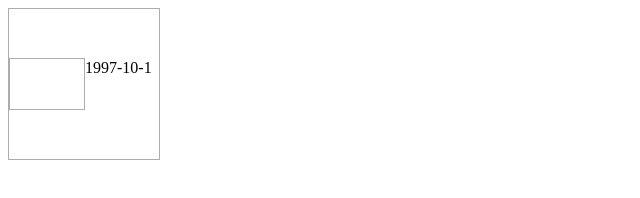
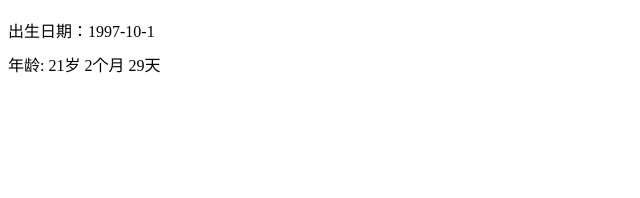
Before and after one commit to yewenjunfighting/v-birthday-directive, a plain HTML site: page index.html in a window 1280 px wide. Shown: the whole page, without its empty margins (0-640 px from the left). Drawn offline with nearby package versions, Linux system fonts and the light colour scheme.

Commit message:
debug : the problem of display

```diff
--- a/birthday.js
+++ b/birthday.js
@@ -1,6 +1,10 @@
+let ans = '年龄';
+let getAge = '';
+function clear(it){
+    clearInterval(it);
+}
 Vue.directive('birthday', {
     bind: function(el, binding){
-        let ps = document.querySelector('#ld');
         //获取出生日期
         let bir = binding.value;
         let come = 0;
@@ -21,25 +25,32 @@ Vue.directive('birthday', {
             let dir = new Date().getTime() - come;
             dir /= 1000; //dir是相差的秒数
             if(Math.floor(dir / (3600 * 24)) <= 0){
-                ps.innerHTML = "出生不足一天";
+                ans = "出生不足一天";
             }else if(Math.floor(dir / (3600 * 24) ) < 30){
-                ps.innerHTML = "出生" + Math.floor(dir / (3600 * 24)) + '天';
+                ans = "出生" + Math.floor(dir / (3600 * 24)) + '天';
             }else if(Math.floor(dir / (3600 * 24) / 30) < 12){
-                ps.innerHTML = "出生" + (Math.floor(dir / (3600 * 24) / 30)) + '个月 ';
+                ans = "出生" + (Math.floor(dir / (3600 * 24) / 30)) + '个月 ';
                 if(Math.floor(dir / (24 * 3600)) -  Math.floor(dir / (3600 * 24) / 30) * 30 < 10){
-                    ps.innerHTML = ps.innerHTML + "零" + (Math.floor(dir / (24 * 3600)) -  Math.floor(dir / (3600 * 24) / 30) * 30) + "天"
-                }else ps.innerHTML = ps.innerHTML + ' ' + (Math.floor(dir / (24 * 3600)) -  Math.floor(dir / (3600 * 24) / 30) * 30 )+ "天"
+                    ans = ans + "零" + (Math.floor(dir / (24 * 3600)) -  Math.floor(dir / (3600 * 24) / 30) * 30) + "天"
+                }else ans = ans + ' ' + (Math.floor(dir / (24 * 3600)) -  Math.floor(dir / (3600 * 24) / 30) * 30 )+ "天"
             }else {
-                ps.innerHTML = Math.floor(dir / (3600 * 24) / 30 / 12) + '岁 ';
+                ans = Math.floor(dir / (3600 * 24) / 30 / 12) + '岁 ';
                 if(Math.floor(dir / (24 * 3600) / 30) - Math.floor(dir / (3600 * 24) / 30 / 12)){
-                    ps.innerHTML = ps.innerHTML + ' ' + (Math.floor(dir / (24 * 3600) / 30) - 12 * Math.floor(dir / (3600 * 24) / 30 / 12)) + '个月';
+                    ans = ans + ' ' + (Math.floor(dir / (24 * 3600) / 30) - 12 * Math.floor(dir / (3600 * 24) / 30 / 12)) + '个月';
                 }
                 if(Math.floor(dir / (24 * 3600)) - 30 * Math.floor(dir / (24 * 3600) / 30)){
-                    ps.innerHTML = ps.innerHTML + ' ' + (Math.floor(dir / (24 * 3600)) - 30 * Math.floor(dir / (24 * 3600) / 30)) + '天';
+                    ans = ans + ' ' + (Math.floor(dir / (24 * 3600)) - 30 * Math.floor(dir / (24 * 3600) / 30)) + '天';
                 }
             }
-            console.log(ps);
-            ps.innerHTML = '叶文俊';
+        }else {
+            el.innerHTML = "正在计算你的年龄...";
+            //el.innerHTML = ans;
+            getAge = setInterval(function(){
+                if(ans){
+                    el.innerHTML = '年龄: ' + ans;
+                    clear(getAge); //在计算出结果后把定时器清除掉
+                }
+             }, 100);
         }
     }
 });
--- a/index.html
+++ b/index.html
@@ -9,9 +9,9 @@
     <link rel="stylesheet" href="./public/index.css">
 </head>
 <body>
-    <div id="app">
-        <div id="ld"></div>
-        <div v-birthday="comeDay">{{comeDay}}</div>
+    <div id="app" v-cloak>
+        <span v-birthday="comeDay">出生日期：{{comeDay}}</span>
+        <span id="ld" v-birthday="liveDay"></span>
     </div>
     <script src="https://unpkg.com/vue/dist/vue.min.js"></script>
     <script src="birthday.js"></script>
--- a/public/index.css
+++ b/public/index.css
@@ -3,19 +3,10 @@
 }
 
 #app{
-    width: 150px;
-    height: 150px;
     display: flex;
-    align-items: center;
-    justify-content: center;
-    border: 1px solid #aeacac;
+    flex-direction: column;
 }
 
-#app div{
-    width: 100%;
-    height: 50px;
+span{
+    margin-top: 10px;
 }
-
-#ld {
-    border:1px solid #aeacac;
-}
```
